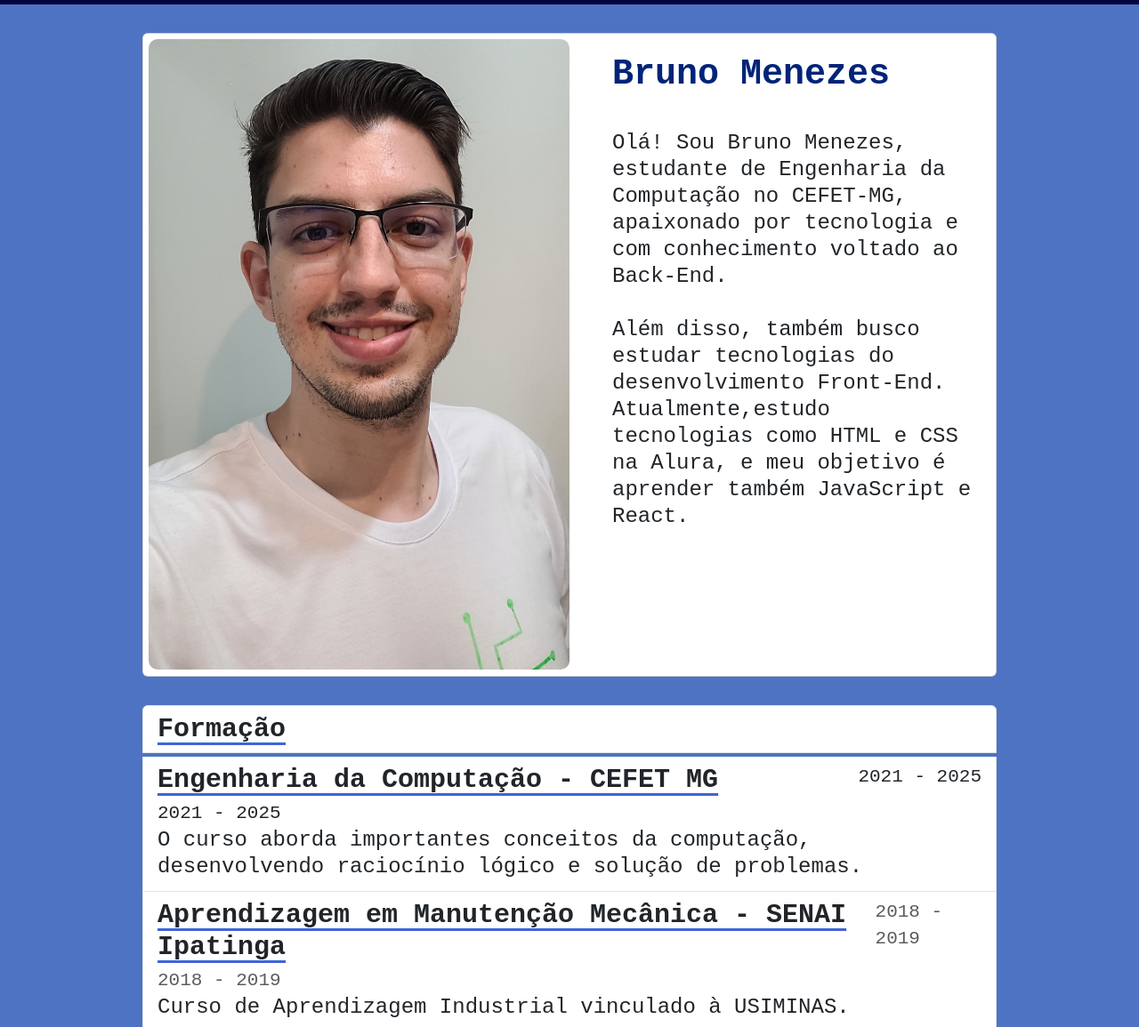
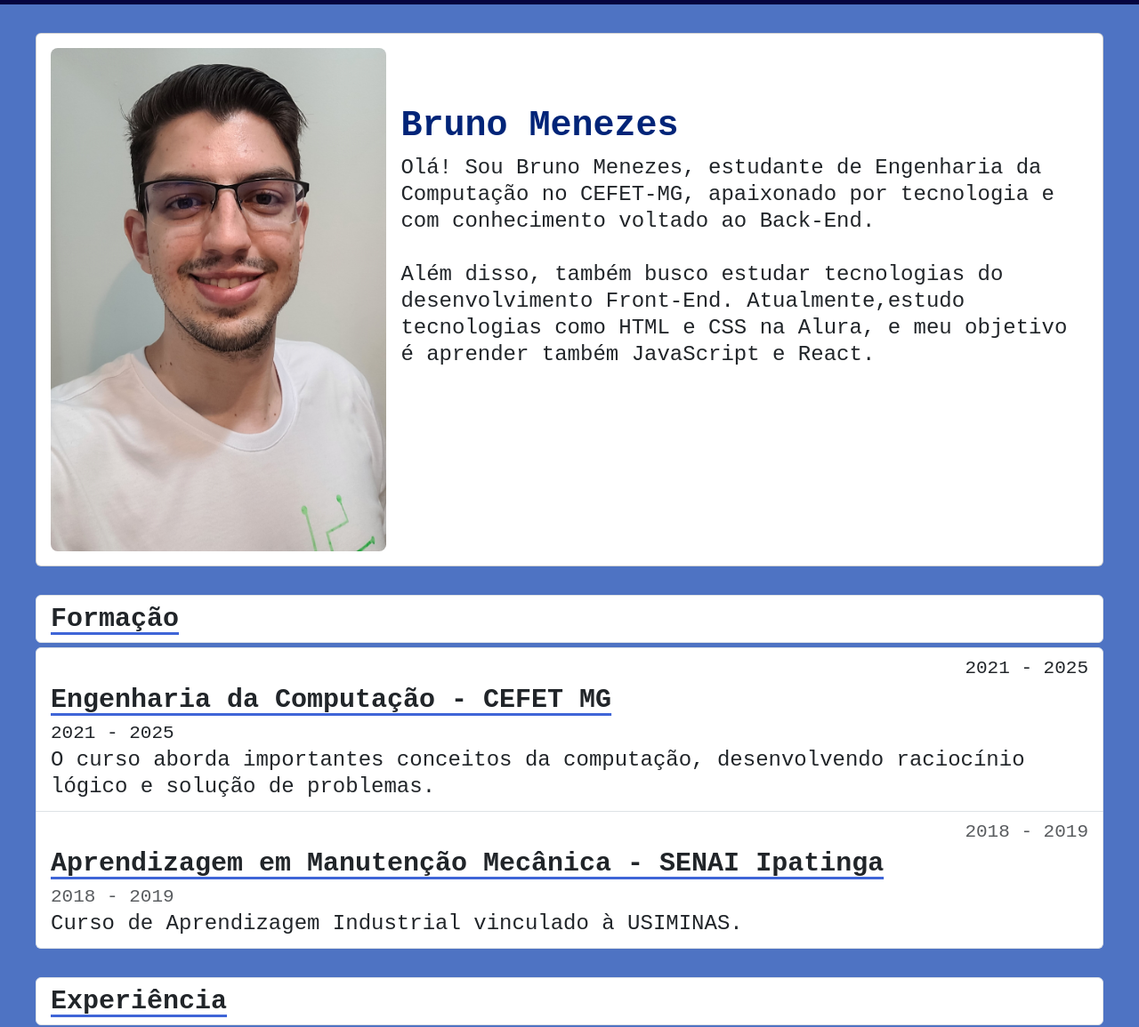
Before and after one commit to brunocmnz/portfolio-pw-bootstrap, a plain HTML site: page index.html in a window 1280 px wide. Shown: the part 91-1246 px from the top of the page at 89% size. Drawn offline with nearby package versions, Linux system fonts and the light colour scheme.

Commit message:
ajuste-home

```diff
--- a/index.html
+++ b/index.html
@@ -36,12 +36,12 @@
         </div>
     </nav>
 
-    <div style="margin-top: 2rem; height: auto; display: flex; justify-content: center;" id="conteudo">
-        <div class="card" style="padding: 0.4rem; width: 60rem; flex-direction: row; gap:2rem">
-            <img style="border-radius: 10px; max-width: 50%;" src="img/img-descricao.jpg" class="card-img-top" alt="...">
-            <div class="card-body" style="gap: 1rem;">
+    <div style="margin-top: 0rem; height: auto; display: flex; justify-content: center;" id="conteudo">
+        <div class="card" style="margin-top: 2rem; padding: 1rem; height: 75vh; width: 75rem; flex-direction: row;">
+            <img style="border-radius: 8px; max-height: 100%;" src="img/img-descricao.jpg" class="card-img-top"
+                alt="Foto de Bruno">
+            <div class="card-body" style="margin: 3rem 0;">
                 <h5 class="card-title titulo">Bruno Menezes</h5>
-                <br>
                 <p class="card-text descricao-texto">Olá! Sou Bruno Menezes, estudante de Engenharia da Computação
                     no CEFET-MG, apaixonado por tecnologia e com conhecimento voltado ao Back-End.
                     <br>
@@ -53,9 +53,12 @@
             </div>
         </div>
 
-        <div class="list-group" style="width: 60rem;">
+        <div class="list-group">
             <h2 class="subtitulos list-group-item">Formação</h2>
-            <a href="https://www.cefetmg.br/cursos/graduacao/engenharia-de-computacao-timoteo/" class=" list-group-item list-group-item-action" aria-current="true">
+        </div>
+        <div class="list-group">
+            <a href="https://www.cefetmg.br/cursos/graduacao/engenharia-de-computacao-timoteo/"
+                class=" list-group-item list-group-item-action" aria-current="true">
                 <div class="d-flex w-100 justify-content-between">
                     <h5 class="mb-1 subtitulos">Engenharia da Computação - CEFET MG</h5>
                     <small>2021 - 2025</small>
@@ -65,7 +68,8 @@
                     solução de
                     problemas.</p>
             </a>
-            <a href="https://www.fiemg.com.br/area-de-interesse/educacao/aprendizagem-industrial/" class="list-group-item list-group-item-action">
+            <a href="https://www.fiemg.com.br/area-de-interesse/educacao/aprendizagem-industrial/"
+                class="list-group-item list-group-item-action">
                 <div class="d-flex w-100 justify-content-between">
                     <h5 class="mb-1 subtitulos">Aprendizagem em Manutenção Mecânica - SENAI Ipatinga</h5>
                     <small class="text-body-secondary">2018 - 2019</small>
@@ -74,8 +78,10 @@
                 <p class="mb-1">Curso de Aprendizagem Industrial vinculado à USIMINAS.</p>
             </a>
         </div>
-        <div class="list-group" style="width: 60rem;">
+        <div class="list-group">
             <h2 class="subtitulos list-group-item">Experiência</h2>
+        </div>
+        <div class="list-group">
             <a href="https://www.petit.cefetmg.br/" class="list-group-item list-group-item-action" aria-current="true">
                 <div class="d-flex w-100 justify-content-between">
                     <h5 class="mb-1 subtitulos">Programa de Educação Tutorial (PET) - CEFET MG</h5>
--- a/style.css
+++ b/style.css
@@ -16,6 +16,7 @@ body{
     line-height: 20px;
     width: 100%;
     padding-bottom: 4rem;
+    overflow-x: hidden;
 }
 
 nav{
@@ -74,7 +75,6 @@ nav li a:hover{
 #conteudo{
     display: flex;
     flex-direction: column;
-    gap: 2rem;
     align-items: center;
     font-size: 1.5rem;
     line-height: 30px;
@@ -124,7 +124,7 @@ nav li a:hover{
     text-decoration: underline;
     text-decoration-color: var(--cor-texto-nav);
     text-underline-offset: 7px;
-    margin-bottom: 0.3rem;
+    margin: 2rem 0rem 0.3rem 0rem;
 }
 
 ul {
@@ -210,3 +210,7 @@ li li{
     margin-left: auto;
     margin-right: auto;
 }
+
+.list-group{
+    width: 75rem;
+}
```
